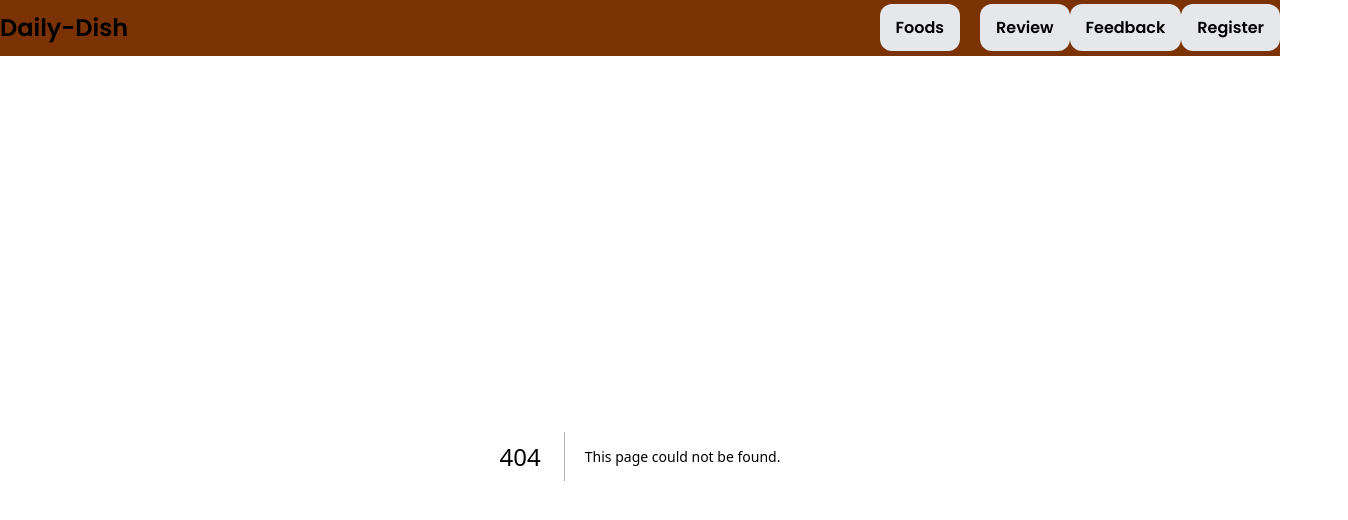
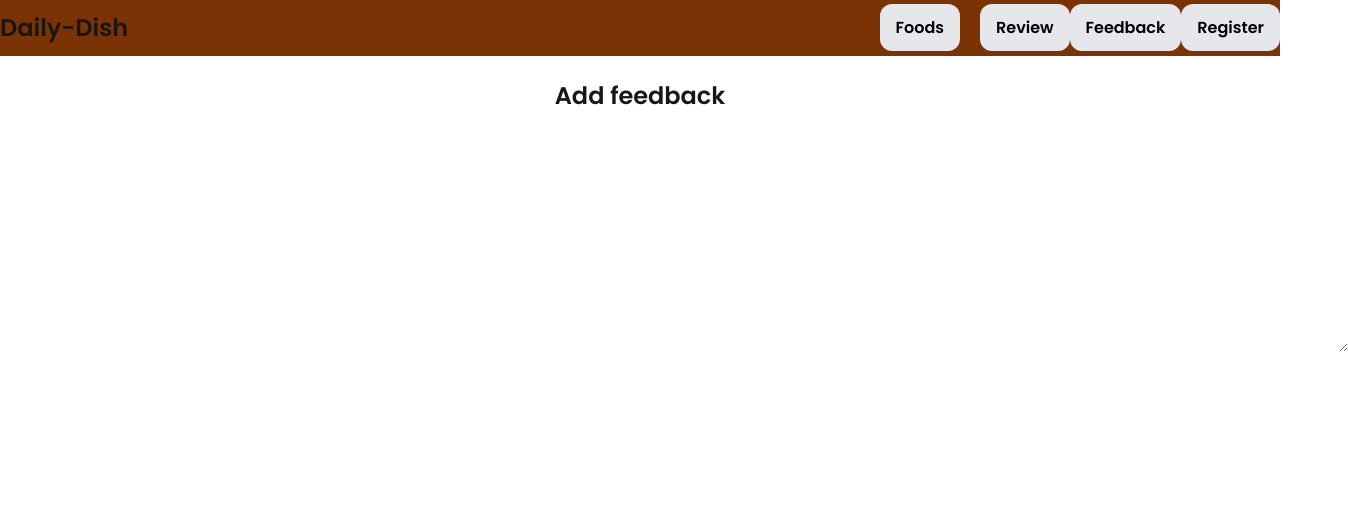
Before and after one commit to Shajidaa/daily-dish, a Next.js app: page /feedback/addFeedback in a window 1280 px wide. Before the commit this address had no page. Shown: the top 520 px of the page, 1348 px wide, since content can reach past the window. Built offline with nearby package versions, Linux system fonts and the light colour scheme.

Commit message:
feedback add form

```diff
--- /dev/null
+++ b/src/app/feedback/addFeedback/page.jsx
@@ -0,0 +1,13 @@
+import AddFeedbackFrom from "@/components/AddFeedbackFrom";
+import React from "react";
+
+const addFeedback = () => {
+  return (
+    <div className="mx-auto container py-6 ">
+      <h2 className="text-2xl font-bold text-center">Add feedback</h2>
+      <AddFeedbackFrom></AddFeedbackFrom>
+    </div>
+  );
+};
+
+export default addFeedback;
--- a/src/app/feedback/page.jsx
+++ b/src/app/feedback/page.jsx
@@ -1,6 +1,7 @@
 import React from "react";
 
 import FeedbackCard from "@/components/cards/FeedbackCard";
+import Link from "next/link";
 const getFeedbacks = async () => {
   const res = await fetch(`http://localhost:3000/api/feedback`);
   return await res.json();
@@ -11,6 +12,13 @@ const feedbackPage = async () => {
   return (
     <div className="container mx-auto">
       <h2 className="py-3 text-2xl font-bold"> {feedback.length} found</h2>
+      <div>
+        {" "}
+        <Link href={"/feedback/addFeedback"} className="btn">
+          {" "}
+          Added
+        </Link>{" "}
+      </div>
       <div className="flex flex-col gap-2.5 ">
         {feedback.map((fb) => (
           <FeedbackCard key={fb.id} fb={fb}></FeedbackCard>
--- /dev/null
+++ b/src/components/AddFeedbackFrom.jsx
@@ -0,0 +1,42 @@
+"use client";
+import React from "react";
+
+const AddFeedbackFrom = () => {
+  const handleSubmit = async (e) => {
+    e.preventDefault();
+    const message = e.target.feedback.value;
+    const res = await fetch(`http://localhost:3000/api/feedback`, {
+      method: "POST",
+      headers: {
+        "Content-Type": "application/json",
+      },
+      body: JSON.stringify({ message }),
+    });
+    const data = await res.json();
+    console.log(data);
+
+    if (data.insertedId) {
+      alert("success");
+    }
+  };
+  return (
+    <div className="flex justify-center items-center">
+      <form className="space-y-2" onSubmit={handleSubmit}>
+        <textarea
+          name="feedback"
+          id=""
+          required
+          className="border-white text-black bg-white "
+          cols="100"
+          rows="10"
+        ></textarea>
+        <button type="submit" className="btn">
+          {" "}
+          Add
+        </button>
+      </form>
+    </div>
+  );
+};
+
+export default AddFeedbackFrom;
```
